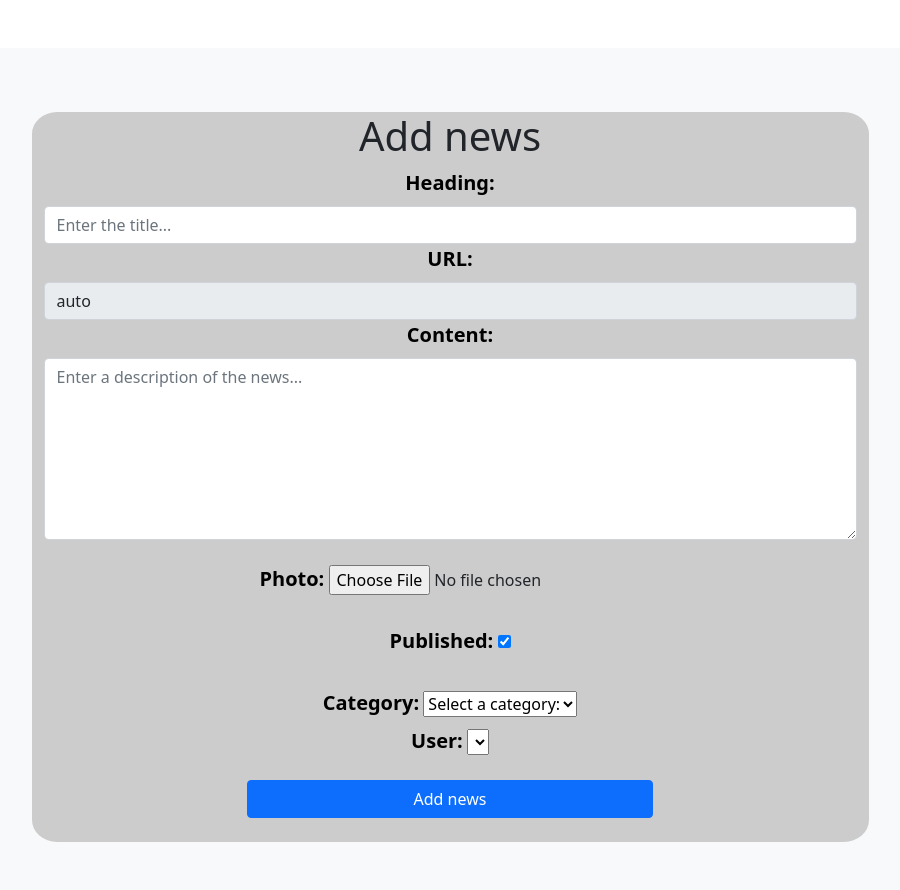
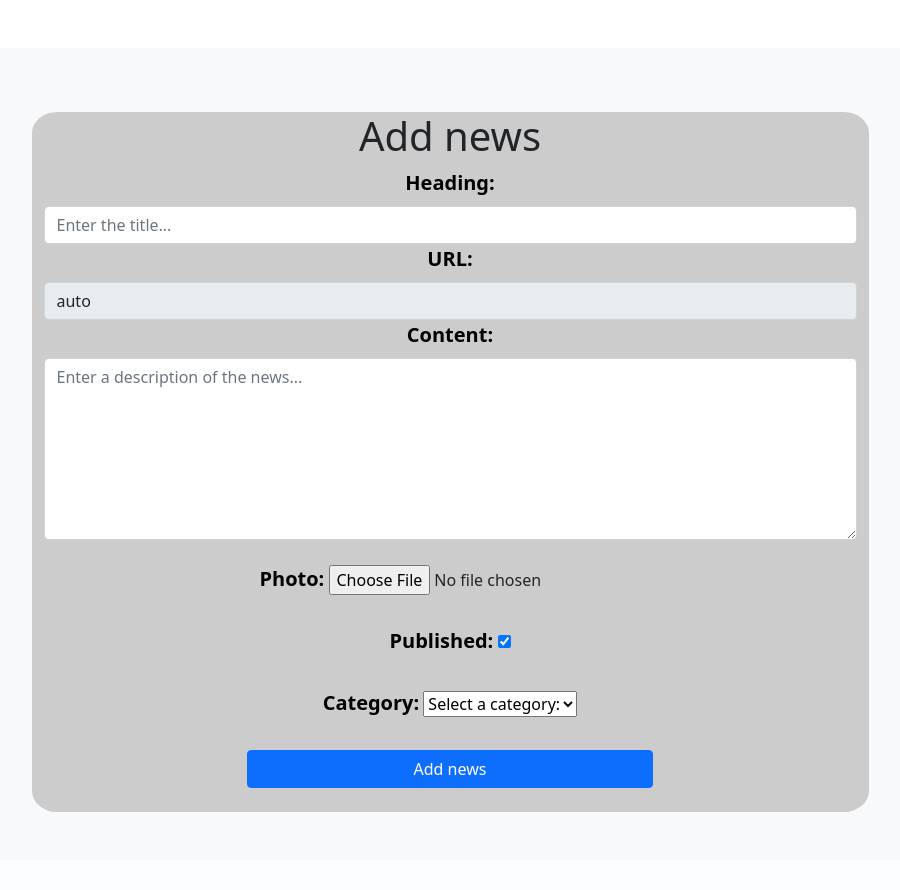
Before and after one commit to Kuleb1n/News_blog, a Django app: page /add_news/ in a window 1280 px wide. Shown: the part 48-938 px from the top of the page, without its empty margins (190-1090 px from the left). After the commit the page ends 860 px from the top, so only its background shows below. Run offline with Django 4.2, Linux system fonts and the light colour scheme; data that the repository does not hold is empty.

Commit message:
add_news.html

```diff
--- a/news/templates/news/add_news.html
+++ b/news/templates/news/add_news.html
@@ -49,9 +49,9 @@
                            class="form-label">{{ form.category.label }}:</label>
                     {{ form.category }}
                     <div class="form-error">{{ form.category.errors }}</div>
-                    <div class="hide">
-                        <label for="id_user">User:</label>
-                        <select name="user" id="id_user">
+                    <div hidden="hidden">
+                        <label for="id_user" hidden="hidden">User:</label>
+                        <select name="user" id="id_user" hidden="hidden">
                             <option value="{{ request.user.pk }}">{{ request.user.email }}</option>
                         </select>
                     </div>
```
